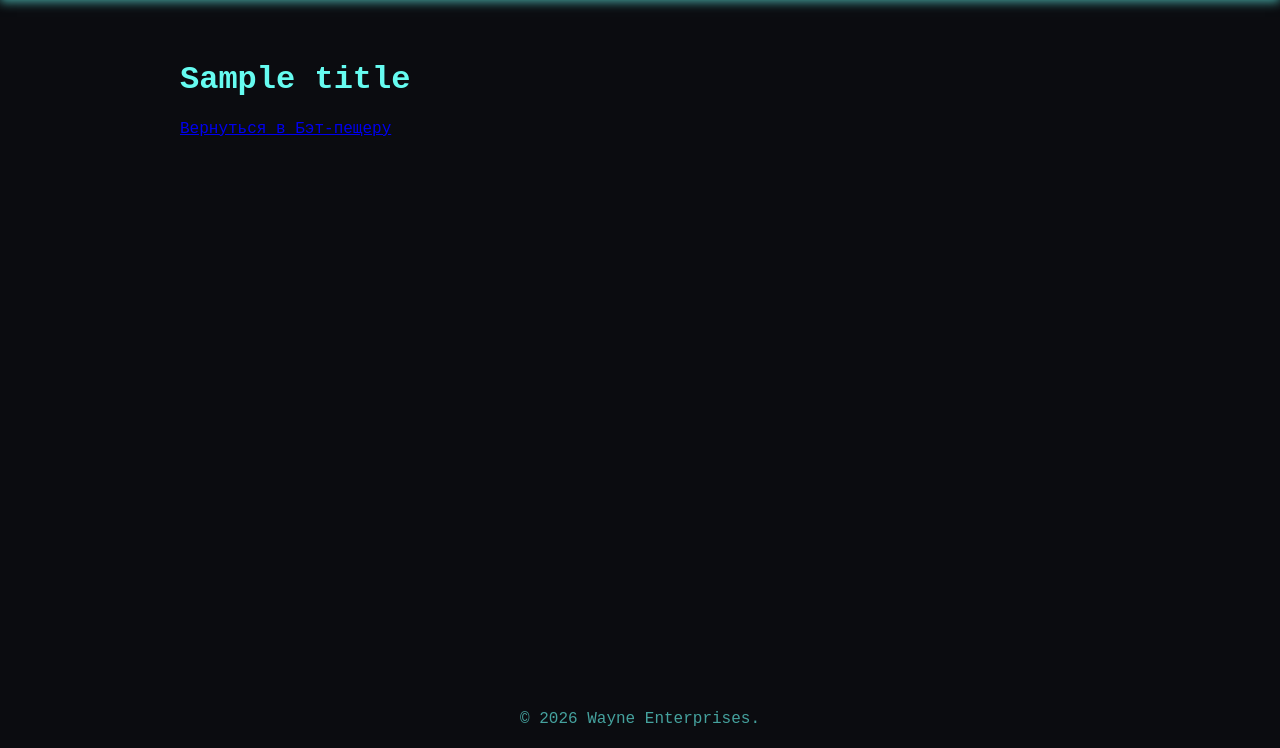
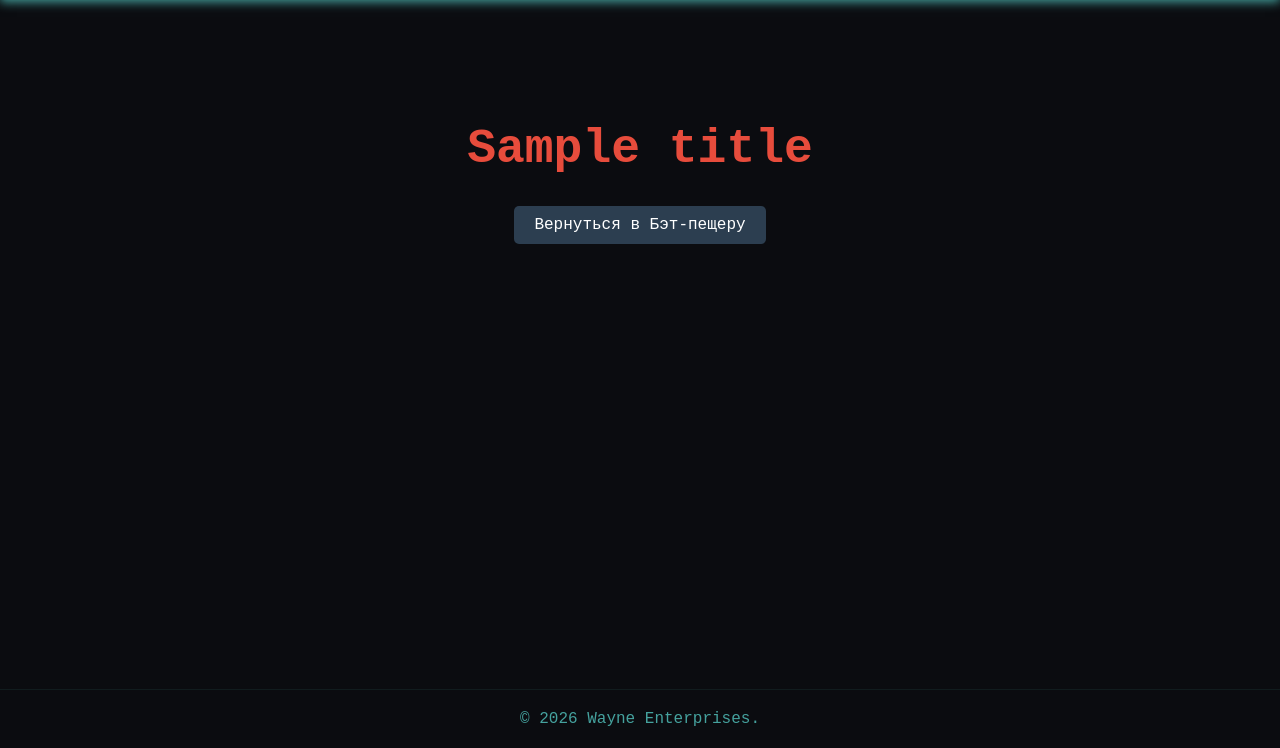
Before and after one commit to Sofia-Rdv/Flask-Agency-of-Secret-Agents, a Flask app: template app/templates/error.html in a window 1280 px wide. Shown: the part 52-800 px from the top of the page. Run offline with Flask 3, Linux system fonts and the light colour scheme; the template is opened without the code that fills it: most values are stand-ins (such as "Sample title", 1, 10 or a date in 2020).

Commit message:
Вынесла все стили из шаблонов в файл стилей css

```diff
--- a/static/css/styles.css
+++ b/app/static/css/styles.css
@@ -133,3 +133,84 @@ input:focus, select:focus {
     font-size: 0.8em;
     font-weight: bold;
 }
+
+/* Стили для контейнера ошибок и уведомлений */
+.error-page {
+    text-align: center;
+    padding: 50px 20px;
+    max-width: 600px;
+    margin: 0 auto;
+}
+
+.error-page h1 {
+    font-size: 3rem;
+    color: #e74c3c; /* Красный цвет ошибки */
+    margin-bottom: 20px;
+}
+
+.error-page p {
+    font-size: 1.2rem;
+    color: #918d8d;
+    margin-bottom: 30px;
+}
+
+.btn-back {
+    display: inline-block;
+    padding: 10px 20px;
+    background-color: #2c3e50;
+    color: white;
+    text-decoration: none;
+    border-radius: 5px;
+    transition: background-color 0.3s;
+}
+
+.btn-back:hover {
+    background-color: #34495e;
+}
+
+/* Разделитель в стиле терминала */
+.terminal-hr {
+    border-color: #45a29e;
+    margin: 20px 0;
+}
+
+/* Контейнер для кнопок действий */
+.actions-group {
+    margin-top: 30px;
+    display: flex;
+    align-items: center;
+    gap: 20px;
+}
+
+/* Контурная кнопка (прозрачная) */
+.btn-outline {
+    background: transparent;
+    border: 1px solid #45a29e;
+    color: #45a29e !important; /* Чтобы перебить стандартный цвет ссылки */
+}
+
+.btn-outline:hover {
+    background: rgba(69, 162, 158, 0.1);
+}
+
+/* Вторичная ссылка (например, "Отмена") */
+.link-secondary {
+    color: #45a29e;
+    margin-left: 15px;
+    text-decoration: none;
+    transition: 0.3s;
+}
+
+.link-secondary:hover {
+    text-decoration: underline;
+    opacity: 0.8;
+}
+
+/* Футер (подвал сайта) */
+.main-footer {
+    text-align: center;
+    padding: 20px;
+    color: #45a29e;
+    margin-top: 40px;
+    border-top: 1px solid rgba(69, 162, 158, 0.1); /* Легкая линия для стиля */
+}
--- a/templates/base.html
+++ b/app/templates/base.html
@@ -27,7 +27,7 @@
         {% block content %}{% endblock %}
     </main>
 
-    <footer style="text-align: center; padding: 20px; color: #45a29e;">
+    <footer class="main-footer">
         &copy; 2026 Wayne Enterprises.
     </footer>
 </body>
--- a/templates/edit_agent.html
+++ b/app/templates/edit_agent.html
@@ -31,7 +31,7 @@
 
         <div class="form-actions">
             <button type="submit" class="btn">Обновить систему</button>
-            <a href="{{ url_for('view_agent', id=agent.id) }}" style="color: #45a29e; margin-left: 15px; text-decoration: none;">Отмена</a>
+            <a href="{{ url_for('view_agent', id=agent.id) }}" class="link-secondary">Отмена</a>
         </div>
     </form>
 </div>
```
Also changed, not shown: app/templates/add_agent.html (renamed from templates/add_agent.html, +4 -3 lines), app/templates/view_agent.html (renamed from templates/view_agent.html, +5 -4 lines), app/templates/index.html (renamed from templates/index.html).
